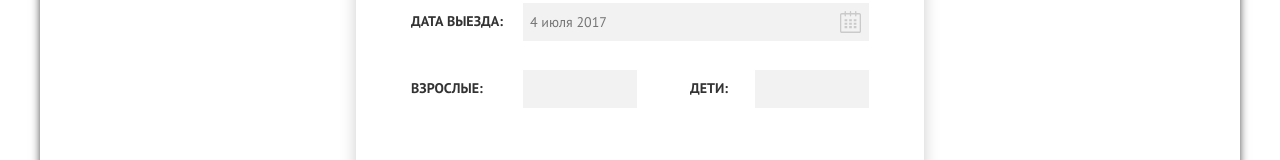
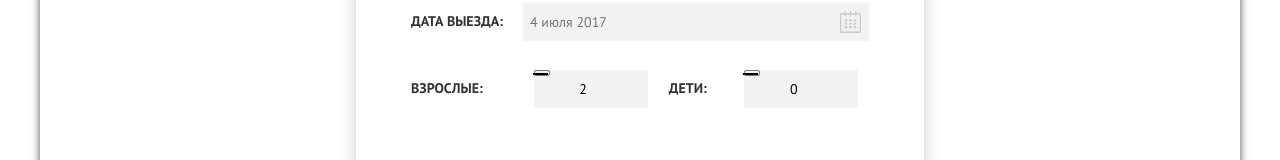
Before and after one commit to mariehmara/360005-sedona, a plain HTML site: page index.html in a window 1280 px wide. Shown: the part 2287-2447 px from the top of the page. Drawn offline with Linux system fonts and the light colour scheme; files whose address does not match are found by name.

Commit message:
plus-minus buttons form

```diff
--- a/css/style.css
+++ b/css/style.css
@@ -355,6 +355,54 @@ a {
 .form_find_hotel label {
   width: 112px;
   font-weight: bold;
+}
+ .input_human input {
+   position: relative;
+ }
+
+ .adults::before {
+   position: absolute;
+   content:"";
+   width: 10px;
+   height: 2px;
+   background-color: black;
+ }
+
+.field_wrap {
+  display: flex;
+  justify-content: space-between;
+  margin: 0;
+  padding: 0;
+}
+
+.field_wrap input {
+  position: relative;
+  text-align:center;
+    width: 114px;
+    min-height: 38px;
+    box-sizing: border-box;
+}
+
+.field_wrap .minus {
+  order: -1;
+}
+
+.field_wrap button {
+  position: absolute;
+}
+
+.field_wrap .plus {
+
+}
+
+.field_wrap .minus::after {
+  position: absolute;
+  content: "";
+  right: 0;
+  width: 15px;
+  height: 2px;
+  background-color: #000000;
+
 }
 
 .input_human.right label {
--- a/index.html
+++ b/index.html
@@ -182,11 +182,19 @@
             </p>
             <p class="input input_human">
               <label for="adults">Взрослые:</label>
-              <input type="number" name="adults" id="adults" class="adults">
+              <div class="field_wrap">
+                <input type="number" value="2" name="adults" id="adults" class="adults">
+                <button type="button" class="plus"></button>
+                <button type="button" class="minus"></button>
+              </div>
             </p>
             <p class="input input_human right">
               <label for="kids">Дети:</label>
-              <input type="number" name="kids" id="kids" class="kids">
+              <div class="field_wrap">
+                <input type="number" value="0" name="kids" id="kids" class="kids">
+                <button type="button" class="plus"></button>
+                <button type="button" class="minus"></button>
+              </div>
             </p>
             <p class="find">
               <button type="submit" name="find">НАЙТИ</button>
```
